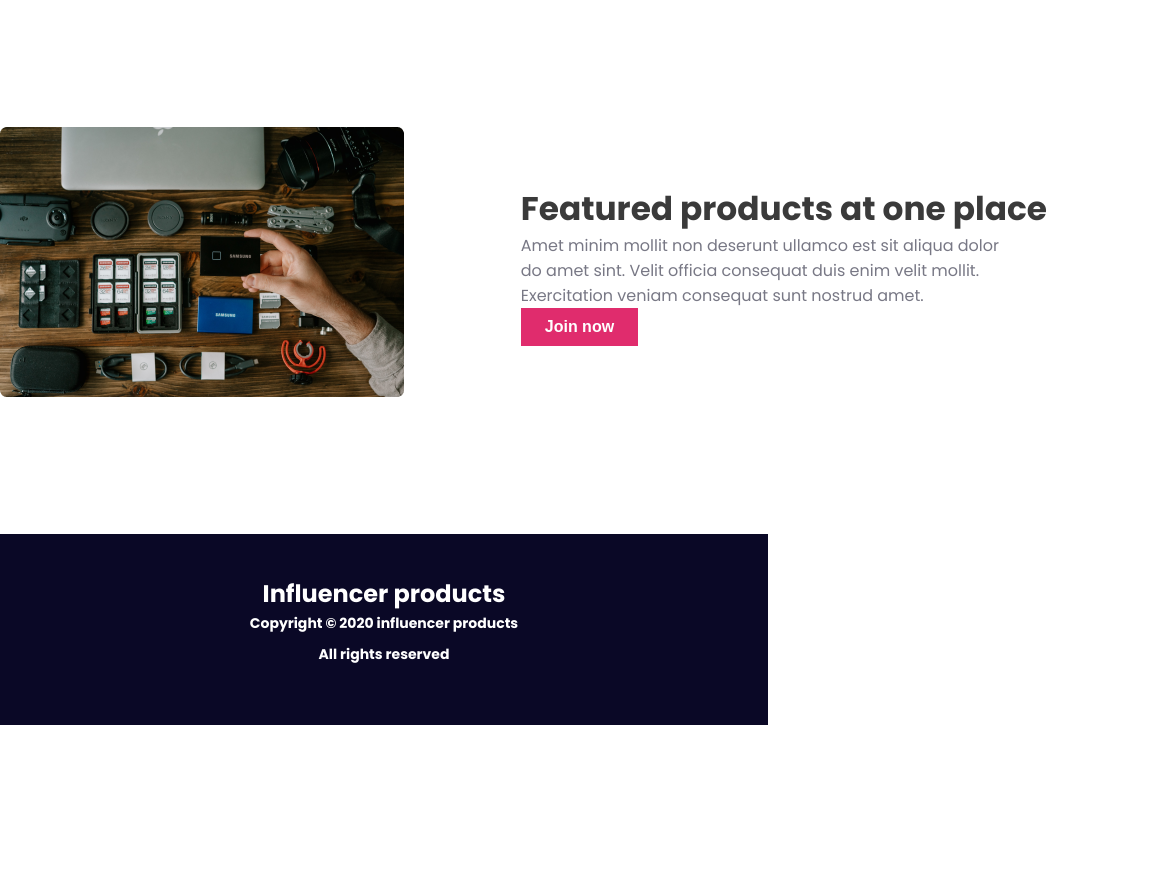
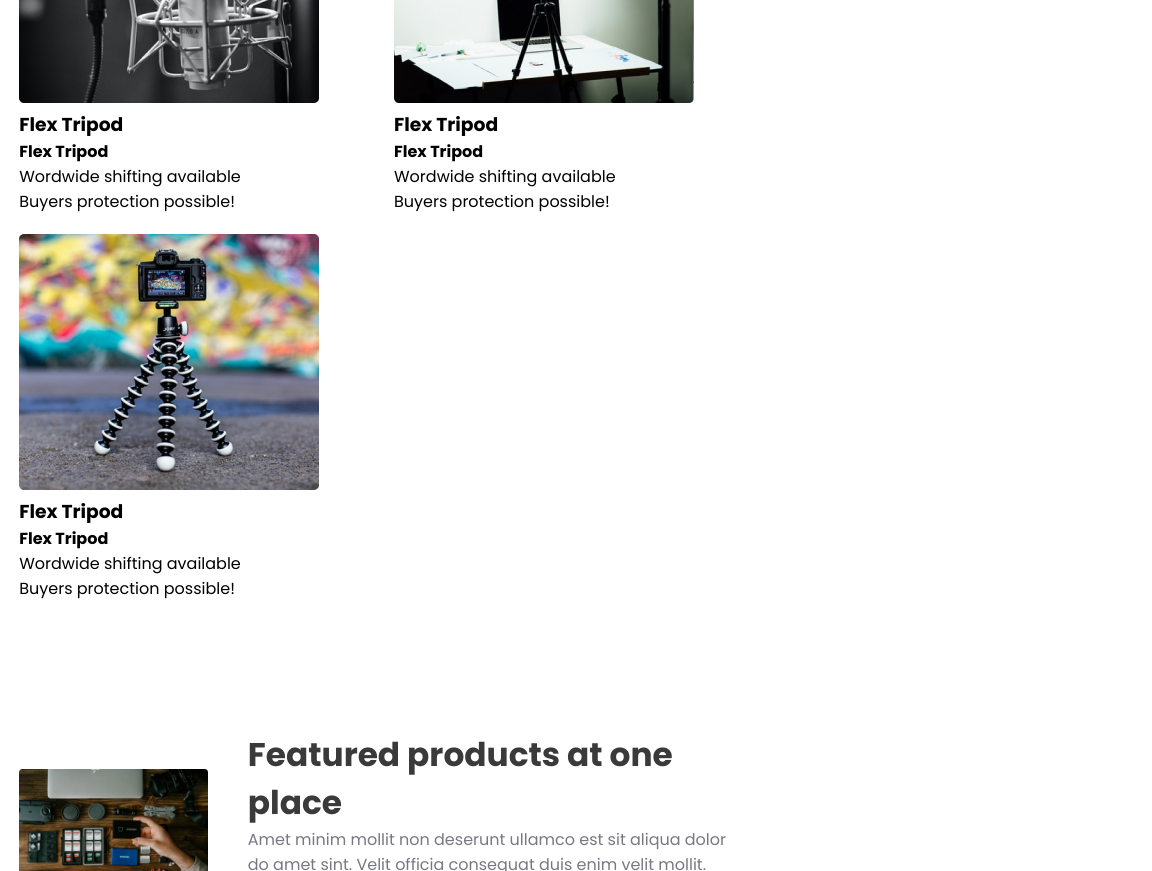
Before and after one commit to kobirul5/influencer-gear-project, a plain HTML site: page index.html in a window 768 px wide. Shown: the part 1929-2800 px from the top of the page, 1152 px wide, since content can reach past the window. Before the commit the page ends 2654 px from the top, so only its background shows below. Drawn offline with Linux system fonts and the light colour scheme.

Commit message:
added tabe responsible

```diff
--- a/style/style.css
+++ b/style/style.css
@@ -209,3 +209,26 @@ footer{
     }
 
 }
+
+@media screen and (min-width:576px) and (max-width:992px){
+    .sponsor-container{
+        display: none;
+    }
+    .popular-container{
+        grid-template-columns: repeat(2, 1fr);
+        width: 95%;
+    }
+    .popular-content p{
+        width: 70%;
+    }
+    .feature-container{
+        width: 95%;
+    }
+    .feature-title{
+        width: 90%;
+    }
+    .feature-content img{
+        width: 100%;
+    }
+
+}
```
